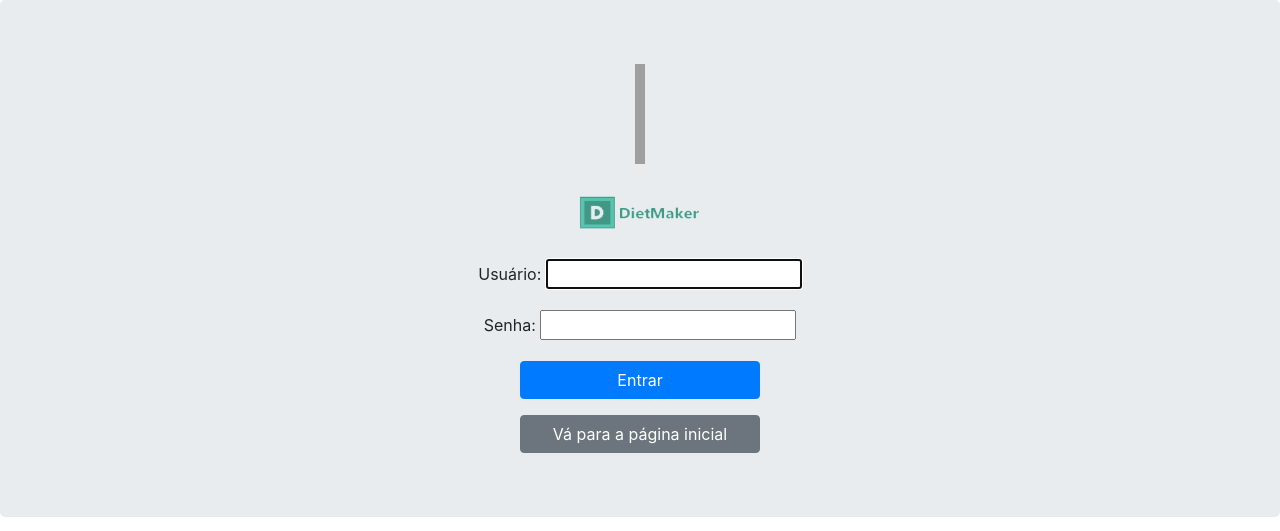
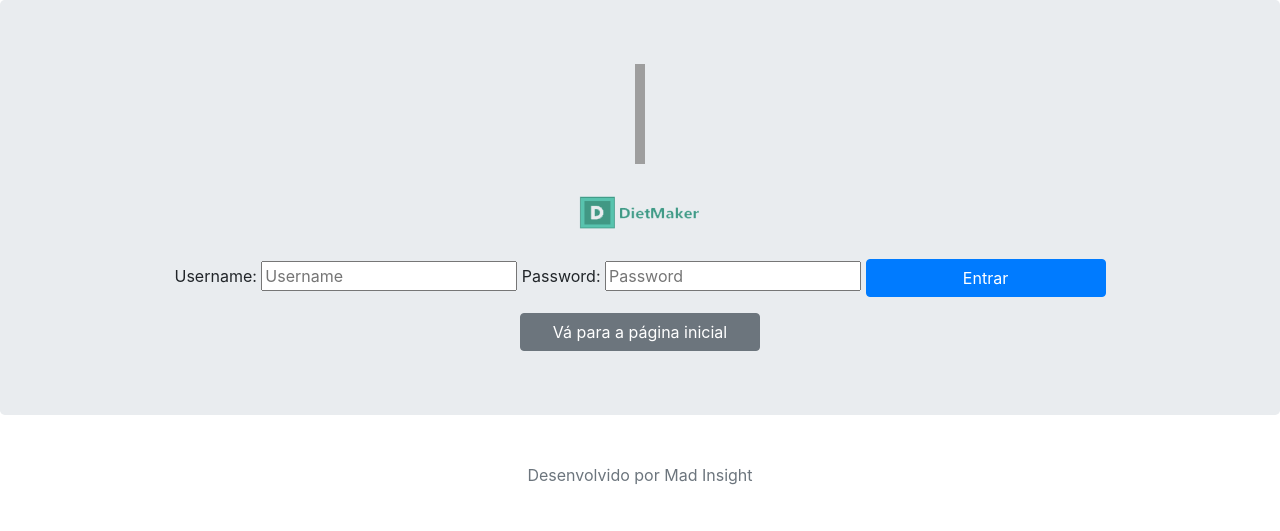
Before and after one commit to guilhermer1307/dietmaker, a Django app: page /login/ in a window 1280 px wide. Shown: the top 531 px of the page. Run offline with Django 3.2, Linux system fonts and the light colour scheme; some libraries are stand-ins or nearby versions; grey boxes are pictures that could not be loaded.

Commit message:
html signin

```diff
--- a/dietmaker/dietmaker/accounts/templates/accounts/signin.html
+++ b/dietmaker/dietmaker/accounts/templates/accounts/signin.html
@@ -7,7 +7,16 @@
 				<form class="form-signin" method="post">
 					<img class="mb-4" src="/docs/4.3/assets/brand/bootstrap-solid.svg" alt="" width="10" height="100">
 					<h1 class="h3 mb-3 font-weight-normal"><img src="{% static 'media/logo.png' %}" width="130px" height="55" /></h1>
-					{% csrf_token %} {{ form.as_p }}
+					{% csrf_token %}
+					<label for="username">Username:</label>
+          			<input type="text" name="username" placeholder="Username">
+       				<label for="password">Password:</label>
+          			<input type="password" name="password" placeholder="Password">
+          			{% if form.non_field_errors %}
+            		{% for error in form.non_field_errors %}
+                        <p class="text-danger">{{ error }}</p>
+                    {% endfor %}
+                    {% endif %}
 					<button class="btn btn-primary" type="submit" style="width: 240px;">Entrar</button>
 				</form>
 				<p></p>
--- a/dietmaker/dietmaker/accounts/templates/accounts/signup.html
+++ b/dietmaker/dietmaker/accounts/templates/accounts/signup.html
@@ -23,8 +23,7 @@
                             {{ field.errors }}
                         </div>
                         {% endfor %}
-                        <button class="btn btn-primary btn-block" type="submit">Entrar</button>
-                        <fieldset>
+                    <button class="btn btn-primary btn-block" type="submit">Entrar</button>
                 </form>
                 <p></p>
                 <a href="{% url 'home' %}" class="btn btn-secondary btn-block" role="button">Vá para a página inicial</a>
```
Also changed, not shown: dietmaker/db.sqlite3.
